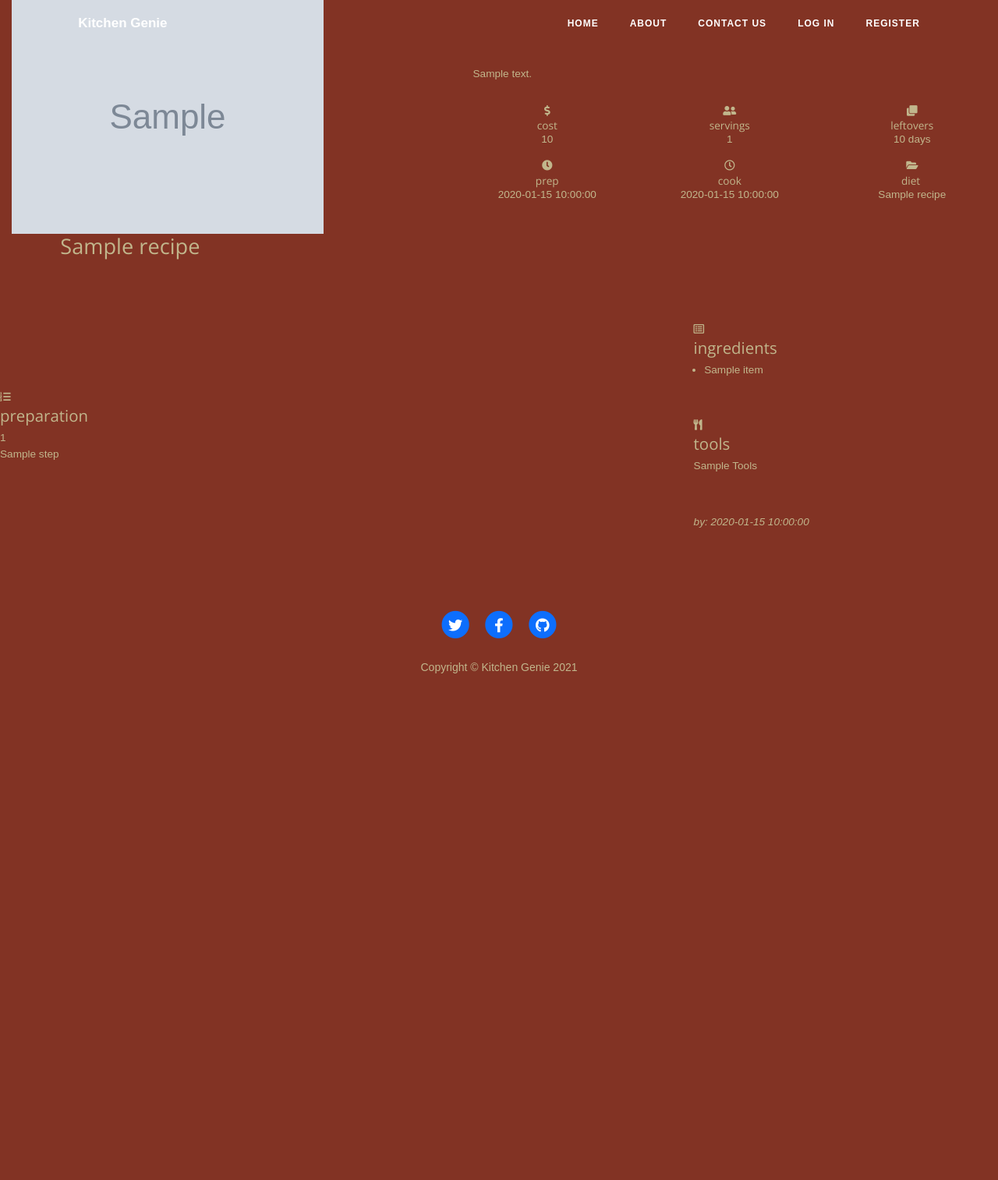
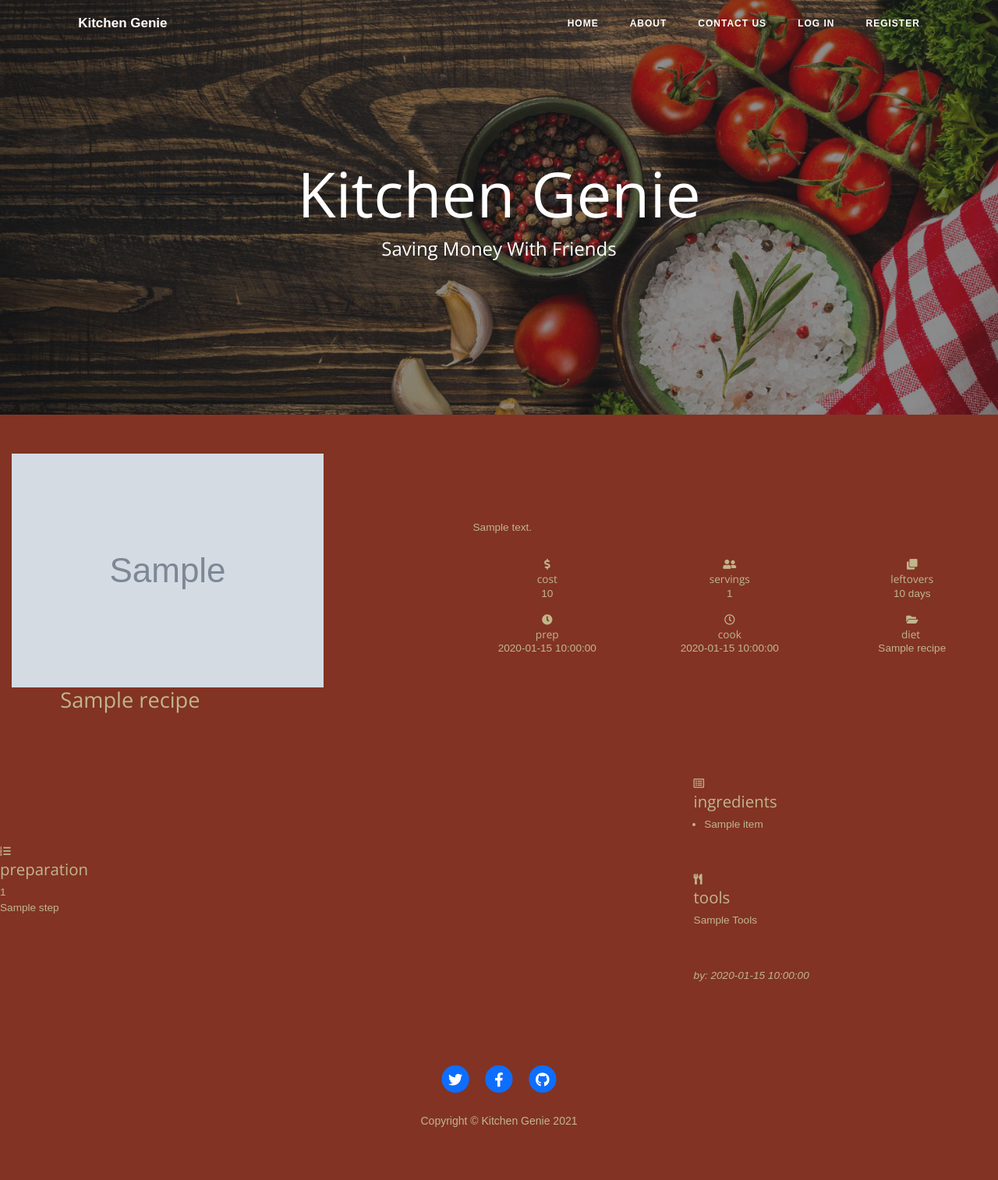
Before and after one commit to kashinak/kitchen-genie, a Flask app: template templates/single_recipe.html in a window 1280 px wide. Shown: the whole page at 78% size. Before the commit the page ends 864 px from the top, so only its background shows below. Run offline with Flask 2, Linux system fonts and the light colour scheme; the template is opened without the code that fills it: most values are stand-ins (such as "Sample title", 1, 10 or a date in 2020); grey boxes marked "Sample" are stand-in pictures; some libraries are stand-ins or nearby versions.

Commit message:
replace single recipe header photo

```diff
--- a/templates/single_recipe.html
+++ b/templates/single_recipe.html
@@ -1,8 +1,20 @@
 {% extends "base.html" %}
+{% block header %}
+    <header class="masthead" style="background-image: url('{{ url_for('static', filename='img/food_cooking_background_salt_small.jpg') }}')">
+        <div class="overlay"></div>
+        <div class="container">
+            <div class="row">
+                <div class="col-lg-8 col-md-10 mx-auto">
+                    <div class="site-heading">
+                        <h1>Kitchen Genie</h1>
+                        <span class="subheading">Saving Money With Friends</span>
+                    </div>
+                </div>
+            </div>
+        </div>
+    </header>
+{% endblock %}
 {% block content %}
-
-
-
         <!-- code snippet from Coding Addict and freecodecamp.org "HTML & CSS Project Tutorial - Build a Recipes Website": https://www.youtube.com/watch?v=-8LTPIJBGwQ -->
         <div class="recipe-page">
 
```
Also changed, not shown: static/img/food_cooking_background_salt_small.jpg (added), static/img/kimchi_food_background_small.jpg (added).
